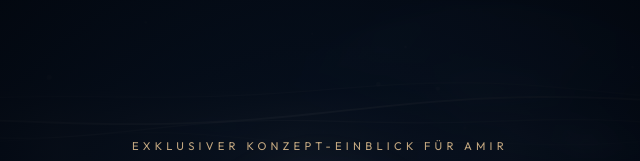
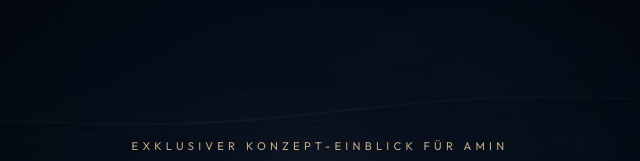
Before and after one commit to G7e7en/tiefseetaucher, a plain HTML site: page index.html in a window 1280 px wide. Shown: the top 161 px of the page, 320-960 px from the left. Drawn offline with nearby package versions, Linux system fonts and the light colour scheme; animation ran at ten frames a second.

Commit message:
Add files via upload

```diff
--- a/index.html
+++ b/index.html
@@ -1151,7 +1151,7 @@
   <!-- Stage 0: Entry Ritual Portal (MOZAIQ Startseite Layout) -->
   <section id="portal-gate" class="portal-gate" aria-label="Einstiegsportal">
     <div class="portal-core">
-      <span class="portal-kicker">Exklusiver Konzept-Einblick für Amir</span>
+      <span class="portal-kicker">Exklusiver Konzept-Einblick für Amin</span>
 
       <div id="portal-logo-tilt" class="portal-logo-tilt" title="Klicken zum Eintauchen">
         <div class="portal-logo-glow"></div>
```
